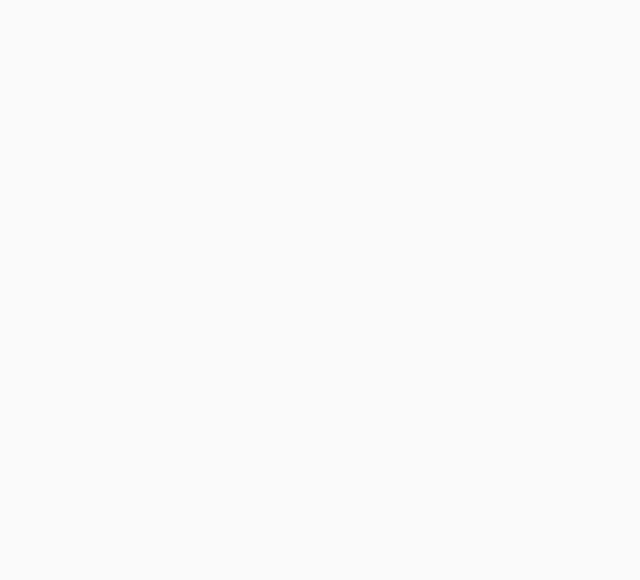
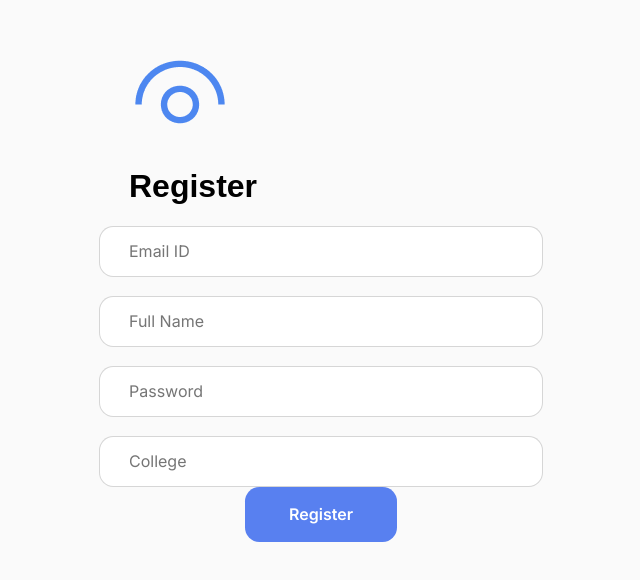
Before and after one commit to shreyasri258/Client, a React (Create React App) app: page /student-register in a window 1280 px wide. Before the commit this address had no page. Shown: the part 108-688 px from the top of the page, without its empty margins (319-959 px from the left). Built offline with nearby package versions, Linux system fonts and the light colour scheme.

Commit message:
Created separate register pages for student and admin

```diff
--- a/src/UserRegister.jsx
+++ b/src/AdminRegister.jsx
@@ -6,10 +6,10 @@ import CtaButton from './CtaButton';
 
 const inputField =['Email ID', 'Full Name', 'Password', 'College'];
 
-const UserRegister = () => {
+const AdminRegister = () => {
 
  return (
-    <div className="user-register">
+    <div className="admin-register">
         <div className="logo">
             <img src={logo} alt="aankh-logo" />
         </div>
@@ -27,4 +27,4 @@ const UserRegister = () => {
 
 };
 
-export default UserRegister;
+export default AdminRegister;
--- a/src/App.js
+++ b/src/App.js
@@ -1,7 +1,8 @@
 import { BrowserRouter as Router, Routes, Route, Navigate } from 'react-router-dom';
 import RoleSelection from './RoleSelection';
 import LoginRegister from './LoginRegister';
-import UserRegister from './UserRegister';
+import AdminRegister from './AdminRegister';
+import StudentRegister from './StudentRegister';
 import { GlobalStateProvider } from './GlobalState';
 import StudentLogin from './StudentLogin';
 import TeacherLogin from './TeacherLogin';
@@ -11,6 +12,7 @@ import StudentDashboard from './StudentDashboard';
 import Exam from './Exam';
 import Landing from './landing/Landing'
 import Instructions from './Instructions';
+import RegisterHandler from './RegisterHandler';
 
 const App = () => {
  return (
@@ -20,8 +22,10 @@ const App = () => {
                 <Route path="/" element={<Landing />} />
                 <Route path="/role-selection" element={<RoleSelection />} />
                 <Route path="/login-register" element={<LoginRegister />} />
-                <Route path="/register" element={<UserRegister />} />
+                <Route path="/student-register" element={<StudentRegister />} />
+                <Route path="/admin-register" element={<AdminRegister />} />
                 <Route path="/login" element={<LoginHandler />} />
+                <Route path="/register" element={<RegisterHandler/ >}/>
                 <Route path="/student-login" element={<StudentLogin />} />
                 <Route path="/teacher-login" element={<TeacherLogin />} />
                 <Route path="/admin-dashboard" element={<AdminDashboard />} />
--- /dev/null
+++ b/src/RegisterHandler.jsx
@@ -0,0 +1,21 @@
+import { useLocation } from 'react-router-dom';
+import StudentRegister from './StudentRegister';
+import AdminRegister from './AdminRegister';
+
+const RegisterHandler = () => {
+ const location = useLocation();
+ const urlParams = new URLSearchParams(location.search);
+ const role = urlParams.get('role');
+
+ switch (role) {
+    case 'student':
+      return <StudentRegister />;
+    case 'teacher':
+      return <AdminRegister />;
+    default:
+      return null;
+ }
+};
+
+
+export default RegisterHandler;
--- a/src/RoleSelection.jsx
+++ b/src/RoleSelection.jsx
@@ -2,8 +2,6 @@ import React, { useState, useContext } from 'react';
 import { GlobalStateContext } from './GlobalState';
 import { useNavigate } from 'react-router-dom';
 import Button from './components/Button';
-import studentImage from './images/student.jpg';
-import teacherImage from './images/teacher.jpg';
 import { PiStudentFill } from "react-icons/pi";
 import { PiChalkboardTeacherBold } from "react-icons/pi";
 import './css/RoleSelection.css';
@@ -14,9 +12,9 @@ const LoginRegisterPopup = ({navigate , onClose, selectedRole }) => {
   return (
      <div className="popup">
        <div className="popup-inner">
-         <h2>Choose your action</h2>
+         <h2>Choose your action :</h2>
          <Button onClick={() => { navigate(`/login?role=${selectedRole}`); onClose(); }}>Login</Button>
-         <Button onClick={() => { navigate('/register'); onClose(); }}>Register</Button>
+         <Button onClick={() => { navigate(`/register?role=${selectedRole}`); onClose(); }}>Register</Button>
        </div>
      </div>
   );
--- /dev/null
+++ b/src/StudentRegister.jsx
@@ -0,0 +1,30 @@
+import React from 'react';
+import './css/UserRegister.css';
+import logo from './images/logo.png';
+import CommonInput from './CommonInput';
+import CtaButton from './CtaButton';
+
+const inputField =['Email ID', 'Full Name', 'Password', 'College'];
+
+const StudentRegister = () => {
+
+ return (
+    <div className="student-register">
+        <div className="logo">
+            <img src={logo} alt="aankh-logo" />
+        </div>
+        <div className="register-form">
+            <h1 className="title-heading">Register</h1>
+            <div className="input-fields">
+                {inputField.map((item) => (
+                    <CommonInput placeholderText={item} />
+                ))}
+            </div>
+            <CtaButton text="Register" />
+        </div>
+    </div>
+);
+
+};
+
+export default StudentRegister;
```
